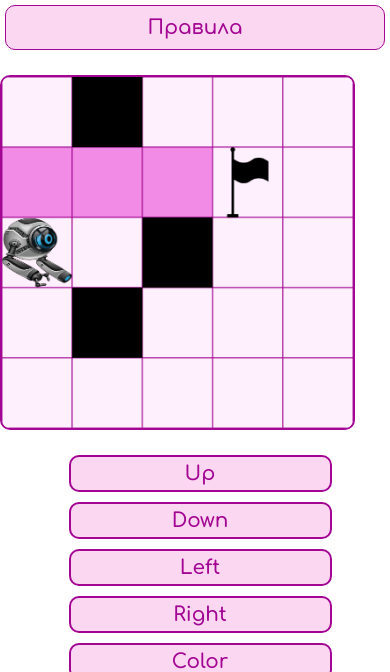
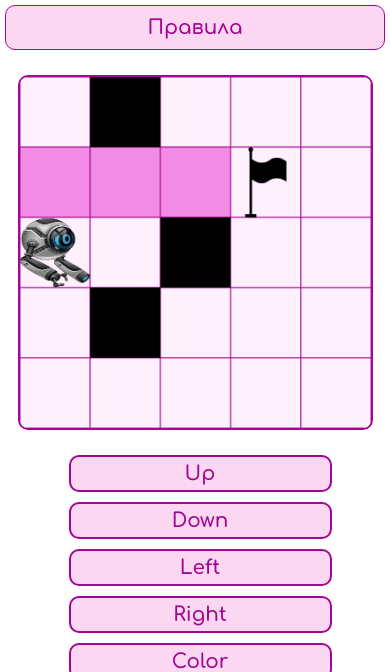
Before and after one commit to rensffz/rensffz.github.io, a PHP site: page /games.html in a window 390 px wide. Shown: the top 672 px of the page. Run offline with PHP 8.4, Linux system fonts and the light colour scheme.

Commit message:
games.css changed

```diff
--- a/game.css
+++ b/game.css
@@ -217,6 +217,7 @@ canvas {
     }
 
     #gameCanvas {
+        justify-self: center;
         margin-top: 20px;
         width: 90%;
         height: auto;
```
